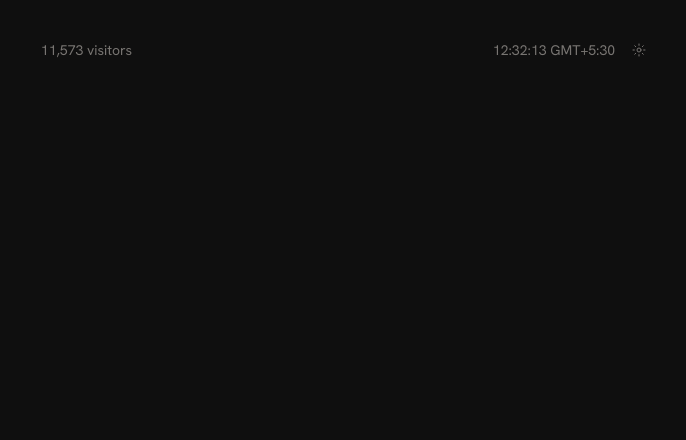
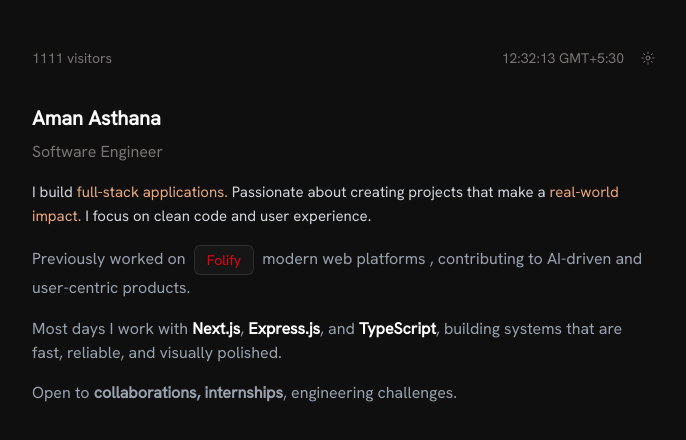
Before and after one commit to amanasthana1111/Aman-asthana--portfilo, a React (Vite) app: page / in a window 1280 px wide. Shown: the top 440 px of the page, without its empty margins (296-982 px from the left). Built offline with nearby package versions, Linux system fonts and the light colour scheme.

Commit message:
add hero section

```diff
--- a/src/components/Header.jsx
+++ b/src/components/Header.jsx
@@ -25,10 +25,10 @@ export default function Header() {
       try {
         const res =
           1 || (await axios.get("https://api.restful-api.dev/objects"));
-        const data = res.data;
-        setVistor(data.vistor);
+        const data = "1111 visitors" || res.data;
+        setVistor(data);
       } catch (error) {
-        setVistor("11,573");
+        setVistor(null);
       }
     };
     vistorFn();
@@ -36,9 +36,9 @@ export default function Header() {
 
   return (
     <div className="py-4">
-      <div className="flex items-center justify-between text-sm mt-4 text-[#787572]">
-        <div style={{ fontFamily: "MyFont2" }} className="font-medium">
-          {visitors} visitors
+      <div className="flex items-center justify-between text-sm mt-8 text-[#787572]">
+        <div style={{ fontFamily: "MyFont2" }} >
+          {visitors ? visitors : "..."}
         </div>
         <div className="flex items-center gap-4">
           <span style={{ fontFamily: "MyFont2" }}>{time} GMT+5:30</span>
--- /dev/null
+++ b/src/components/Hero.jsx
@@ -0,0 +1,51 @@
+const Hero = () => {
+  return (
+    <section className="w-full text-white mt-5">
+      <div className="font-['MyFont2']">
+        <h1 className="text-xl font-semibold">Aman Asthana</h1>
+
+        <p className="text-base mt-2 text-[#787572]">Software Engineer</p>
+
+        {/* Description */}
+        <p className=" text-[15px] max-w-3xl  leading-relaxed text-gray-300 mt-4">
+          I build{" "}
+          <span className="text-[#e8a87c]">full-stack applications.</span>{" "}
+          Passionate about creating projects that make a{" "}
+          <span className="text-[#e8a87c]"> real-world impact.</span> I focus on
+          clean code and user experience.
+        </p>
+
+        {/* Experience */}
+        <p className="text-gray-400 mt-4 leading-relaxed">
+          Previously worked on <span
+            className="inline-flex items-center gap-2 px-3 py-1 mx-1 rounded-md
+                   bg-[#161616] border border-white/10 text-gray-200 text-sm
+                   align-middle"
+          >
+            <a href="https://pre-well-frontend.vercel.app/">
+              <span className="leading-none cursor-pointer text-red-600">Folify</span>
+            </a>
+          </span> modern web platforms , contributing to AI-driven
+          and user-centric products.
+        </p>
+
+        {/* Tech stack */}
+        <p className="text-base text-gray-400 mt-4">
+          Most days I work with{" "}
+          <span className="text-white font-semibold">Next.js</span>,{" "}
+          <span className="text-white font-semibold">Express.js</span>, and {" "}
+          <span className="text-white font-semibold">TypeScript</span>, building
+          systems that are fast, reliable, and visually polished.
+        </p>
+
+        {/* CTA */}
+        <p className="text-base text-gray-400 mt-4">
+          Open to <span className="font-semibold" >collaborations, internships</span>, engineering
+          challenges.
+        </p>
+      </div>
+    </section>
+  );
+};
+
+export default Hero;
--- a/src/components/Home.jsx
+++ b/src/components/Home.jsx
@@ -1,18 +1,16 @@
 import Header from "./Header";
+import Hero from "./Hero";
 
 const Home = () => {
   return (
     <div className="w-full bg-[#0f0f0f] min-h-screen">
-      {/* empty | content | empty */}
-      <div className="grid grid-cols-[1fr_1.8fr_1fr]">
-        <div />
 
-        <div className="mt-2">
-          <Header />
-        </div>
+      {/* centered container */}
+      <div className="max-w-2xl mx-auto px-6">
+        <Header />
+        <Hero />
+      </div>
 
-        <div />
-      </div>
     </div>
   );
 };
--- a/src/index.css
+++ b/src/index.css
@@ -1,8 +1,9 @@
 @import "tailwindcss";
 
-:root{
+:root {
   background-color: #0f0f0f;
 }
+
 
 @font-face {
   font-family: 'MyFont1';
@@ -11,6 +12,7 @@
   font-style: normal;
   font-display: swap;
 }
+
 @font-face {
   font-family: 'MyFont2';
   src: url('../font/font2.woff2') format('woff2');
```
